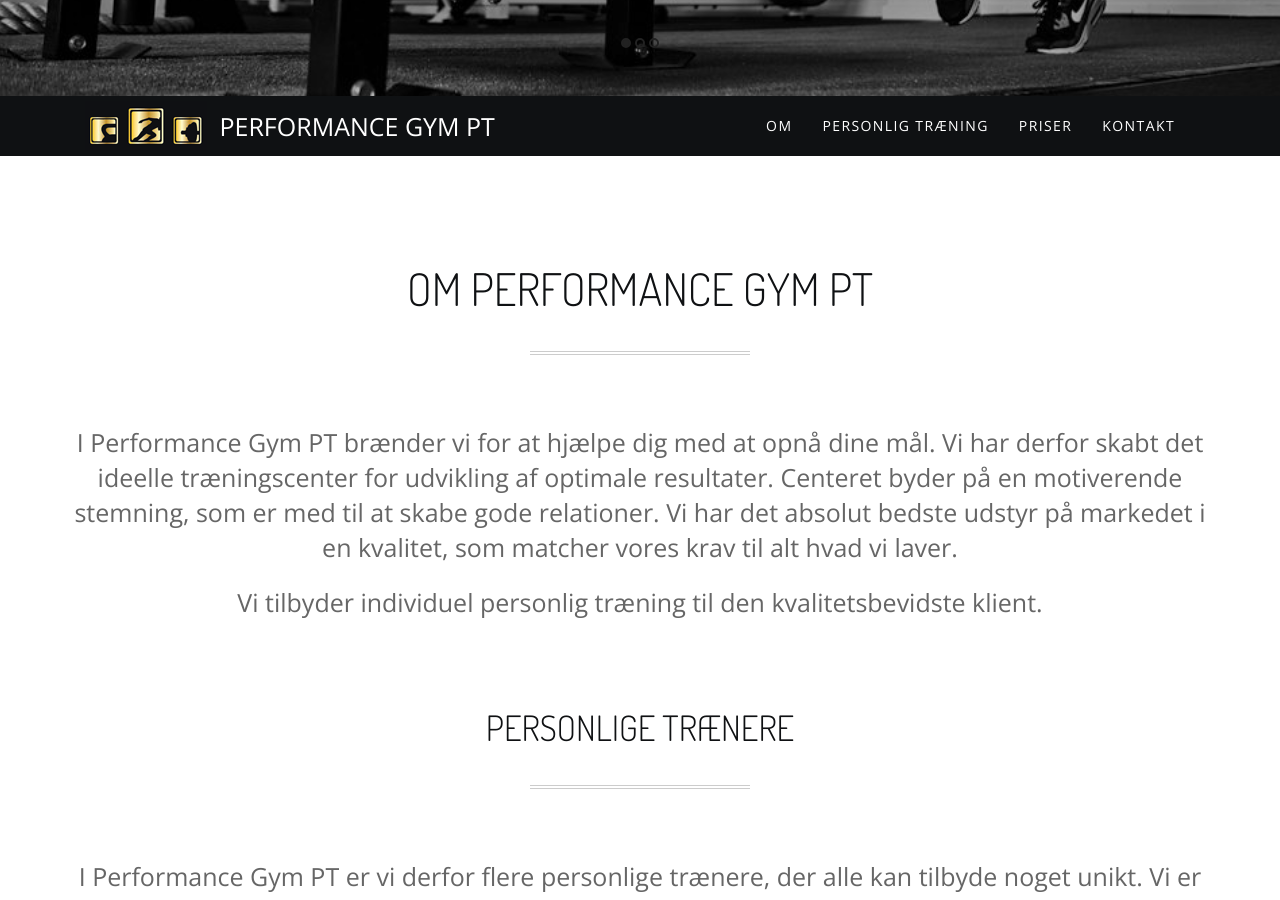
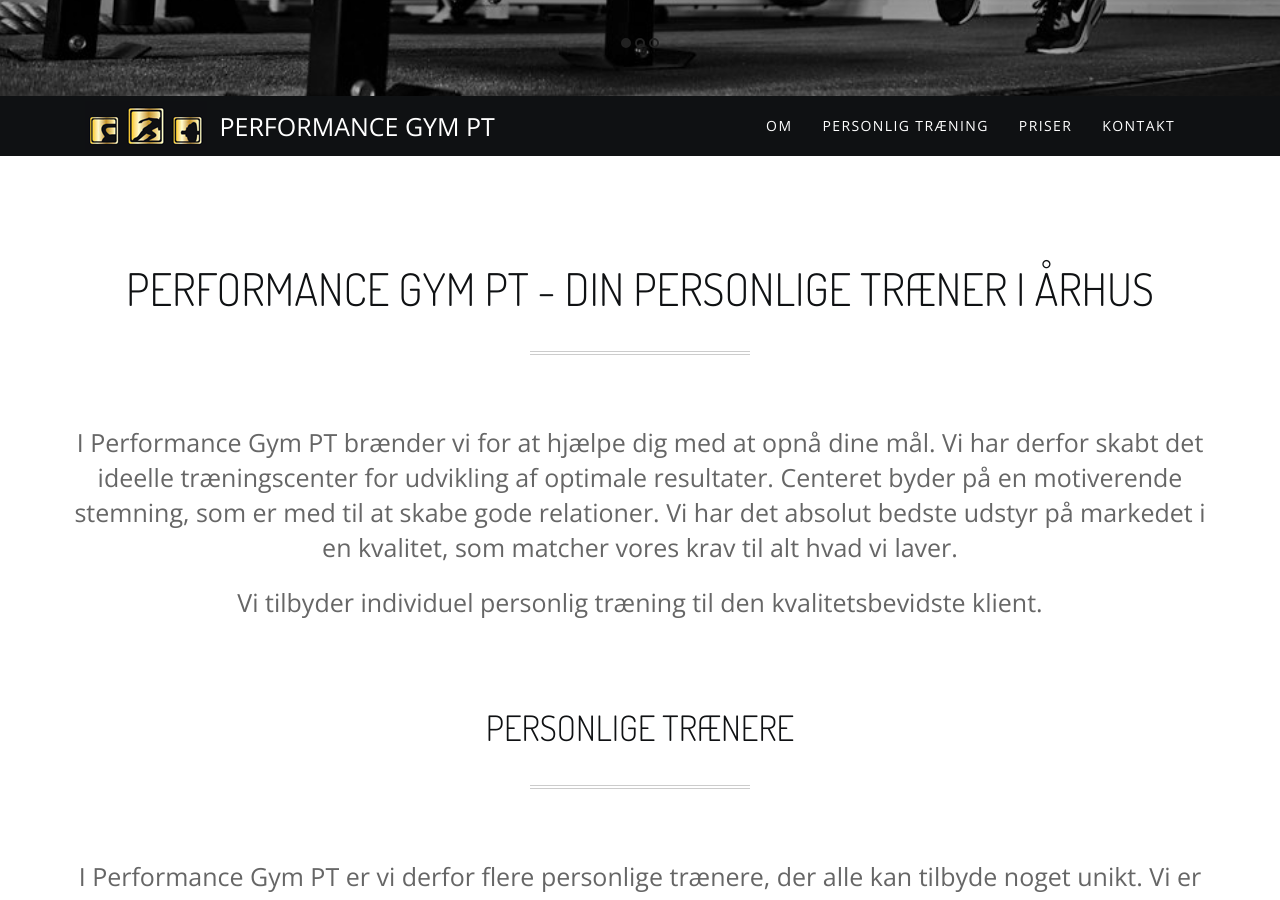
Before and after one commit to lsolesen/performancegymaarhus.dk, a Jekyll site: the page built from index.html, in a window 1280 px wide and 900 px high, scrolled down 744 px. Built offline with Jekyll 4.4.1, drawn with Linux system fonts in a browser that asks for light colours; nearby versions of some CDN libraries; comment, search, counter and statistics services are not loaded.

Commit message:
Update index.html

```diff
--- a/index.html
+++ b/index.html
@@ -20,7 +20,7 @@ slides:
 <section id="about">
   <div class="container">
     <header class="text-center">
-      <h1>Om Performance Gym PT</h1>
+      <h1>Performance Gym PT - din personlige træner i Århus</h1>
     </header>
 
     <div class="divider">
```
